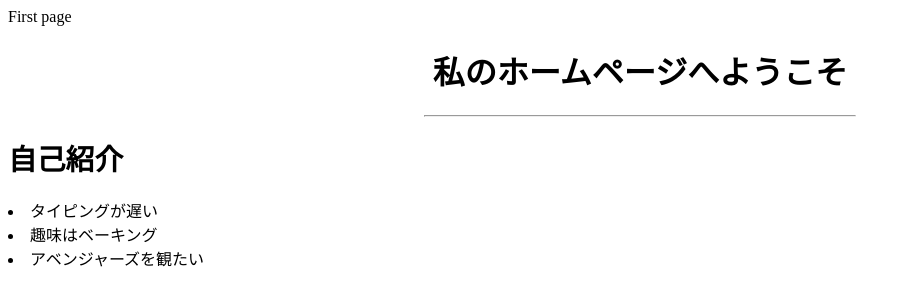
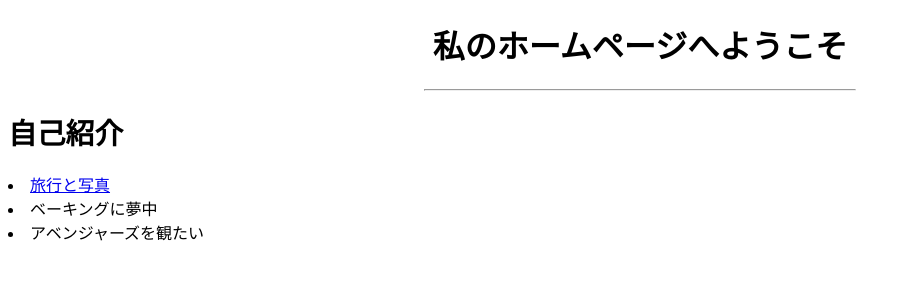
Before and after one commit to Raekyoku/Raekyoku.github.io, a plain HTML site: page index.html in a window 1280 px wide. Shown: the whole page, without its empty margins (0-911 px from the left). Drawn offline with Linux system fonts and the light colour scheme.

Commit message:
Update index.html

```diff
--- a/index.html
+++ b/index.html
@@ -1,17 +1,17 @@
  <!doctype html>
  <html lang="ja">
- <head> First page </head>
-
- <body>
- <h1 align="center">私のホームページへようこそ</h1>
- <hr width="34%" align="center"/>
-
- <h2><big>自己紹介</big></h2>
-
+  <head>
+   <title> First page </title>
+  </head>
+  <body>
+   <h1 align="center">私のホームページへようこそ</h1>
+   <hr width="34%" align="center"/>
+   <h2><big><span>自己紹介</span></big></h2>
  <u1>
- <li>タイピングが遅い</li>
- <li>趣味はベーキング</li>
- <li>アベンジャーズを観たい</li>
+  <li><a href="https://onedrive.live.com/view.aspx?resid=6D3B2E909800E51D%21703&id=documents"　target=_"blank">旅行と写真</a></li>
+  <li>ベーキングに夢中</li>
+  <li>アベンジャーズを観たい</li>
  </u1>
 
+
  </html>
```
